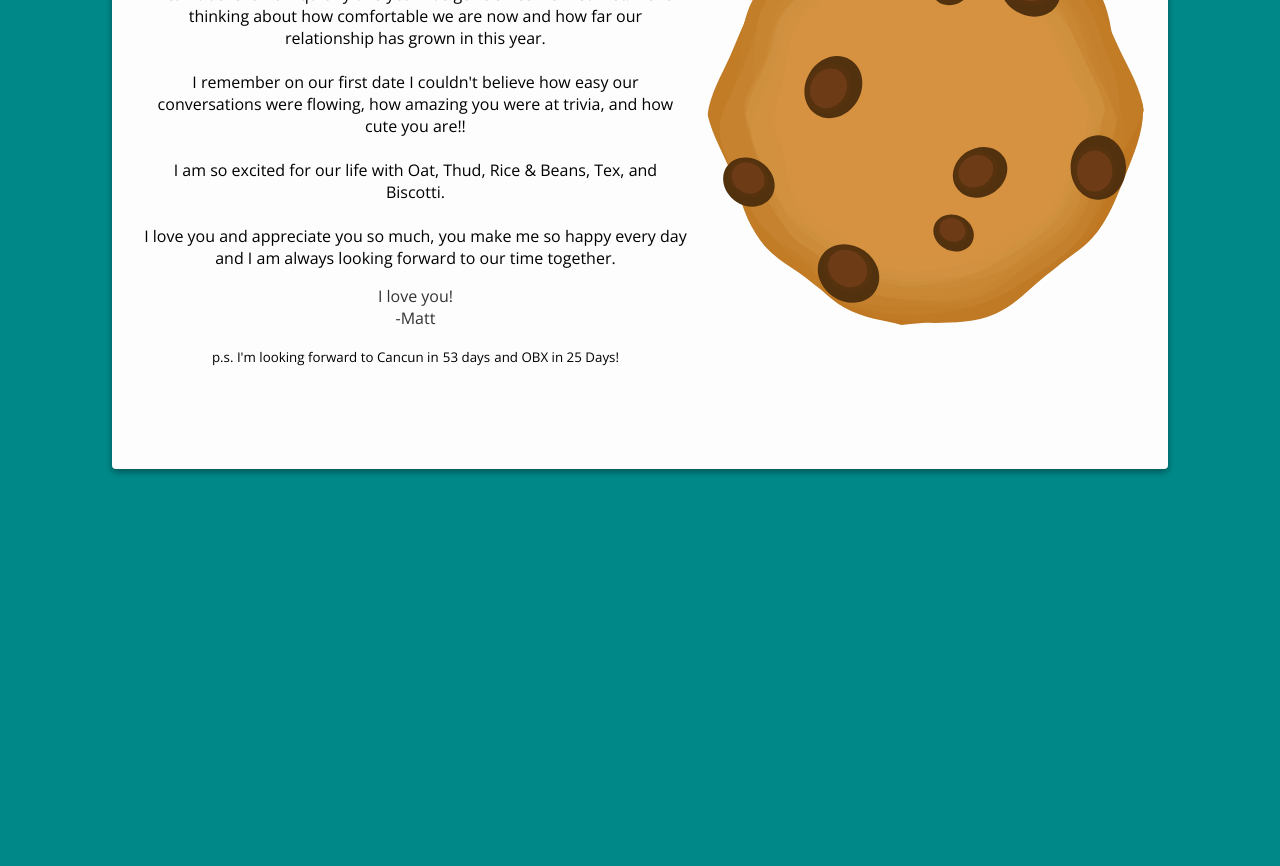
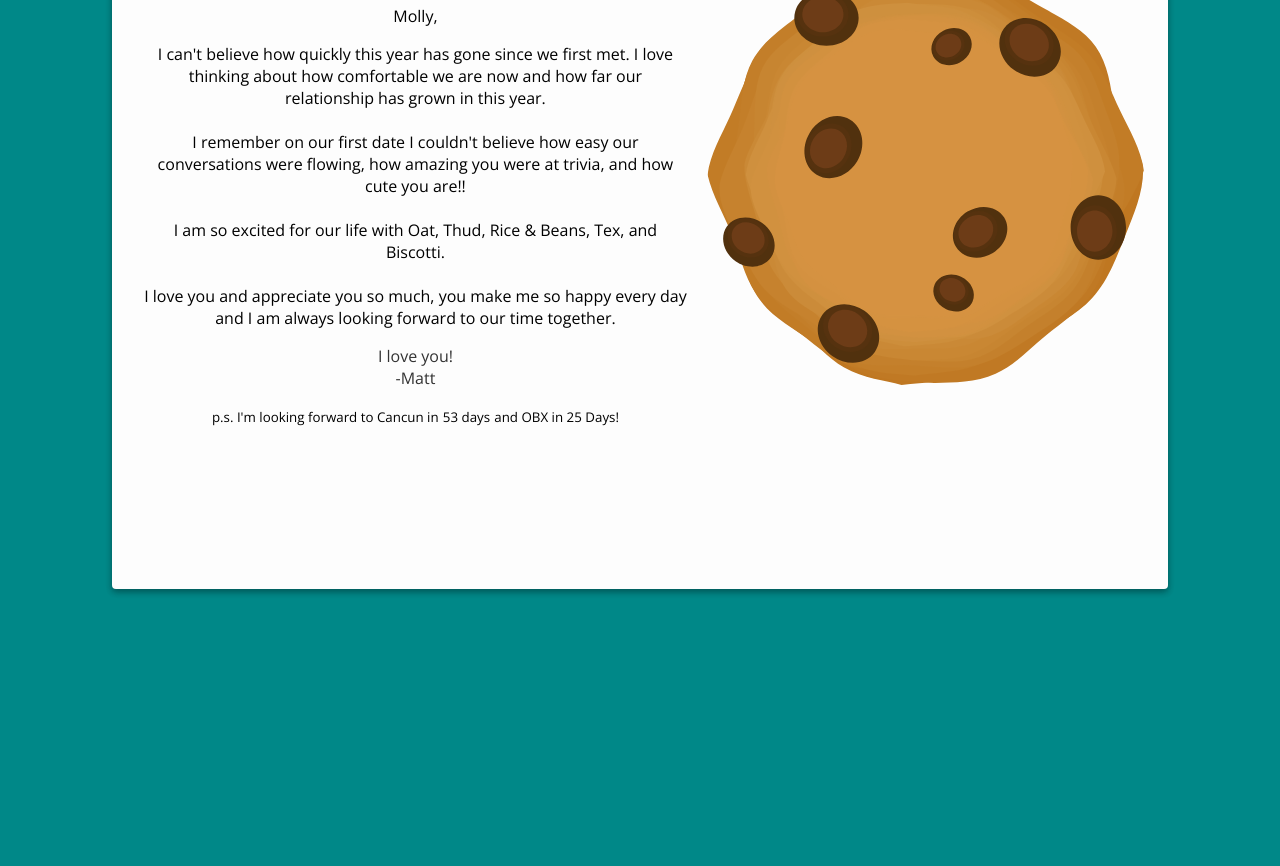
Before and after one commit to MattFossett/cookie-skillet, a plain HTML site: page index.html in a window 1280 px wide. Shown: the part 243-1109 px from the top of the page. Drawn offline with nearby package versions, Linux system fonts and the light colour scheme; a script that the page names is missing.

Commit message:
Update index.css

```diff
--- a/index.css
+++ b/index.css
@@ -15,7 +15,7 @@ body {
 .card {
   background: #fdfdfd;
   border-radius: 4px;
-  height: 85vh;
+  height: 100vh;
   width: 80vw;
   box-shadow: 0 3px 6px rgba(0, 0, 0, 0.16), 0 3px 6px rgba(0, 0, 0, 0.23);
   text-align: center;
```
